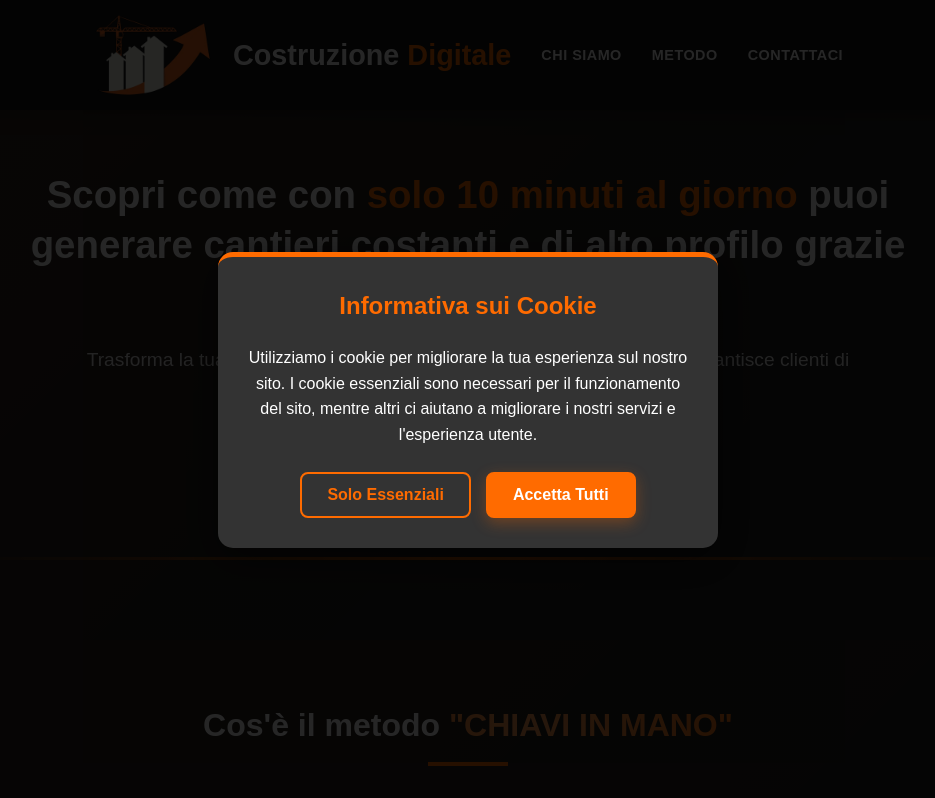
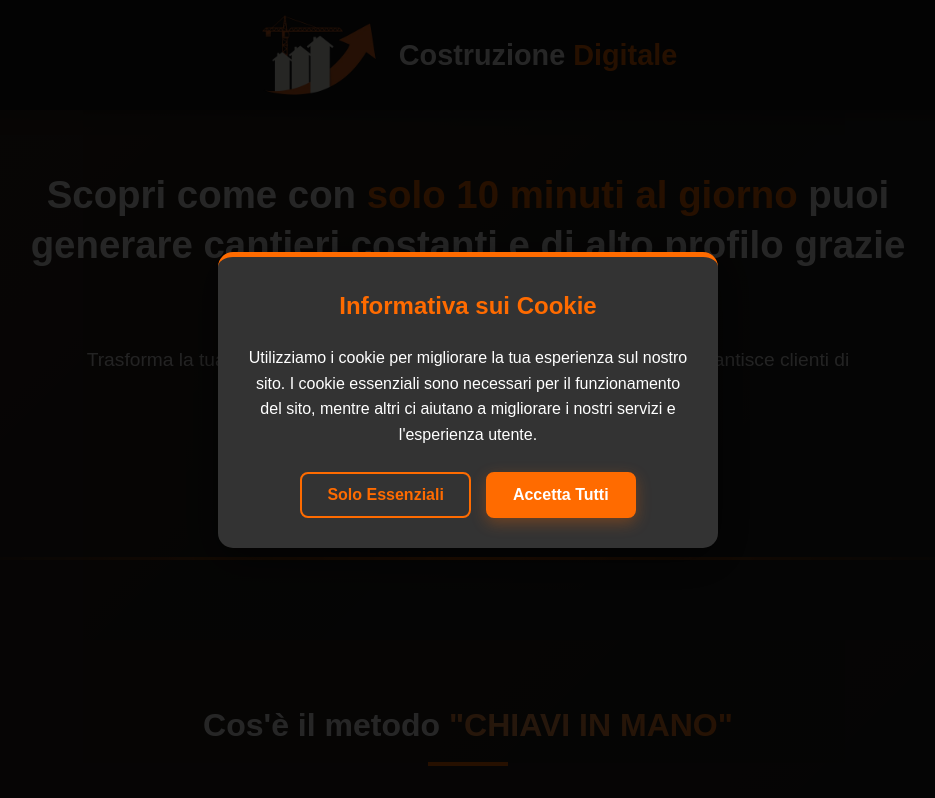
Before and after one commit to gelo6320/cantieredigitale, a website: page www/landing-page.html in a window 1280 px wide. Shown: the top 798 px of the page, without its empty margins (172-1107 px from the left). Drawn offline with Linux system fonts and the light colour scheme.

Commit message:
nuovo post

```diff
--- a/www/landing-page.html
+++ b/www/landing-page.html
@@ -992,18 +992,6 @@
                 <img src="logosito.webp" class="logo-icon" alt="Logo Costruzione Digitale">
                 <div class="logo-text">Costruzione <span>Digitale</span></div>
             </a>
-            <nav>
-                <ul>
-                    <li><a href="#about-oleg" title="Chi siamo">Chi siamo</a></li>
-                    <li><a href="#method" title="Il nostro metodo">Metodo</a></li>
-                    <li><a href="#contact-form" title="Contattaci">Contattaci</a></li>
-                </ul>
-                <div class="mobile-menu-toggle">
-                    <svg xmlns="http://www.w3.org/2000/svg" viewBox="0 0 448 512" width="1em" height="1em" fill="currentColor">
-                        <path d="M0 96C0 78.3 14.3 64 32 64l384 0c17.7 0 32 14.3 32 32s-14.3 32-32 32L32 128C14.3 128 0 113.7 0 96zM0 256c0-17.7 14.3-32 32-32l384 0c17.7 0 32 14.3 32 32s-14.3 32-32 32L32 288c-17.7 0-32-14.3-32-32zM448 416c0 17.7-14.3 32-32 32L32 448c-17.7 0-32-14.3-32-32s14.3-32 32-32l384 0c17.7 0 32 14.3 32 32z"/>
-                    </svg>
-                </div>
-            </nav>
         </div>
     </header>
 
```
